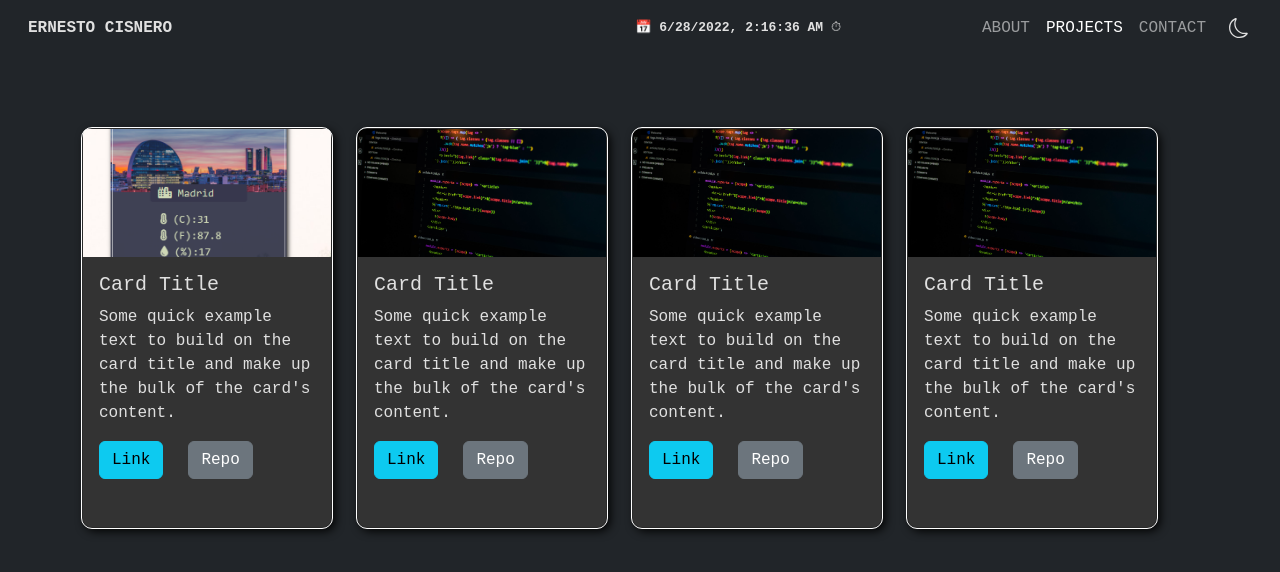
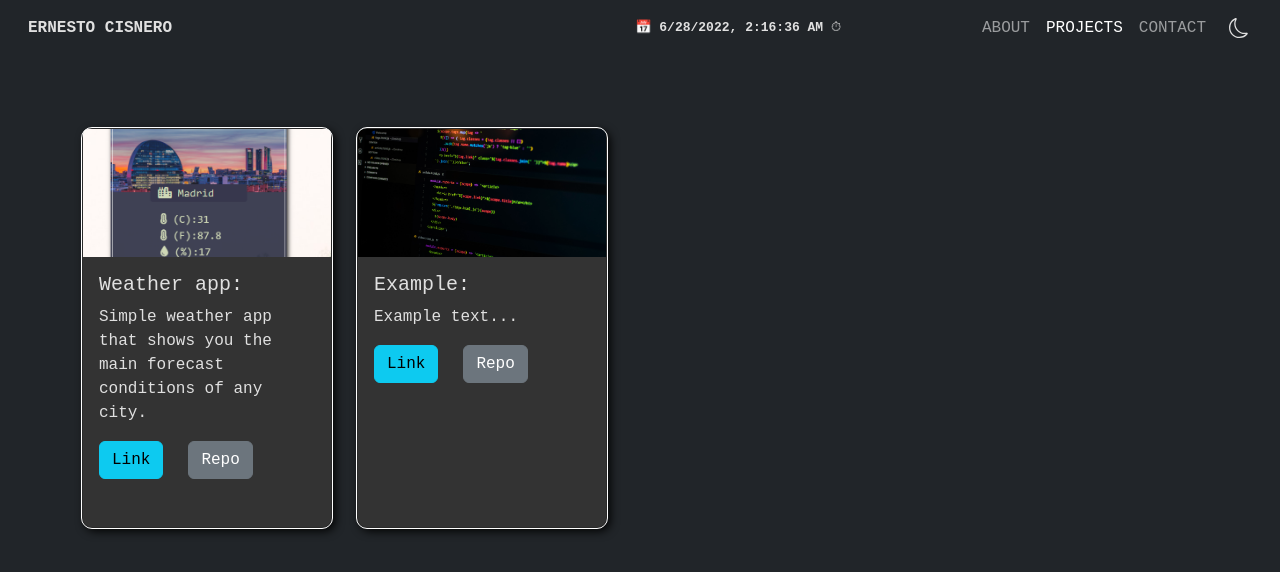
Before and after one commit to ernestocisnero/my-portfolio, a React (Create React App) app: page /projects in a window 1280 px wide. Shown: the top 572 px of the page. Built offline with nearby package versions, Linux system fonts and the light colour scheme.

Commit message:
props for handle the card projects content

```diff
--- a/src/pages/Projects.jsx
+++ b/src/pages/Projects.jsx
@@ -6,10 +6,20 @@ export const Projects = () => {
         <>
             <Navbar />
             <div className="container d-flex flex-row flex-wrap mt-4">
-                <Card path={"/assets/images/weatherApp.png"}/>
-                <Card path={"/assets/images/coding-screen.jpg"}/>
-                <Card path={"/assets/images/coding-screen.jpg"}/>
-                <Card path={"/assets/images/coding-screen.jpg"}/>
+                <Card
+                    ImgPath={"/assets/images/weatherApp.png"}
+                    projectTitle={"Weather app:"}
+                    projectDescription={"Simple weather app that shows you the main forecast conditions of any city."}
+                    urlProject={"https://ernestocisnero.netlify.com"}
+                    urlRepo={"https://github.com/ernestocisnero/my-portfolio"}
+                />
+
+                <Card
+                    ImgPath={"/assets/images/coding-screen.jpg"}
+                    projectTitle={"Example:"}
+                    projectDescription={"Example text..."}
+                    urlProject={"https://google.com"}
+                    urlRepo={"https://google.com"} />
             </div>
         </>
     )
--- a/src/ui-components/Card.jsx
+++ b/src/ui-components/Card.jsx
@@ -2,17 +2,17 @@ import React from 'react'
 
 import './card-component-styles.css';
 
-export const Card = ( { path } ) => {
+export const Card = ( { ImgPath,projectTitle, projectDescription, urlProject, urlRepo } ) => {
     return (
         <>
 
             <div className="card mt-5 cardComp">
-                <img src={ path } alt="cardImage" className="card-img-top" />
+                <img src={ ImgPath } alt="cardImage" className="card-img-top" />
                 <div className="card-body">
-                    <h5 className='card-title'>Card Title</h5>
-                    <p className="card-text">Some quick example text to build on the card title and make up the bulk of the card's content.</p>
-                    <a href='https://google.com' className='btn btn-info' target='_blank' rel='noreferrer'>Link</a>
-                    <a href='https://google.com' className='btn btn-secondary'  target='_blank' rel='noreferrer'>Repo</a>
+                    <h5 className='card-title'>{ projectTitle }</h5>
+                    <p className="card-text">{ projectDescription }</p>
+                    <a href={ urlProject } className='btn btn-info' target='_blank' rel='noreferrer'>Link</a>
+                    <a href={ urlRepo } className='btn btn-secondary'  target='_blank' rel='noreferrer'>Repo</a>
                 </div>
             </div>
         </>
--- a/src/ui-components/SimpleForm.jsx
+++ b/src/ui-components/SimpleForm.jsx
@@ -45,7 +45,7 @@ export const SimpleForm = () => {
             <textarea
                 className="form-control mt-3"
                 name="textarea"
-                placeholder="type here..."></textarea>
+                placeholder="type your message here..."></textarea>
 
             <input
                 className="btn btn-secondary mt-2"
```
